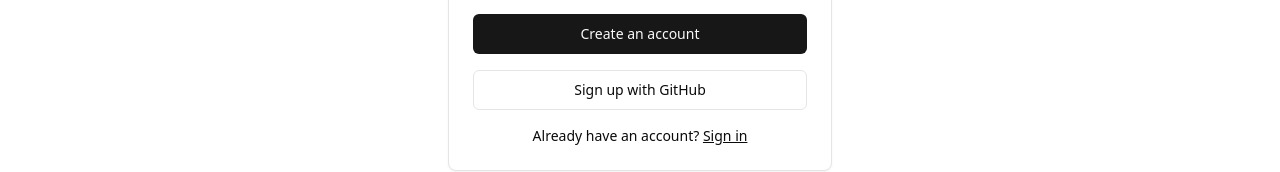
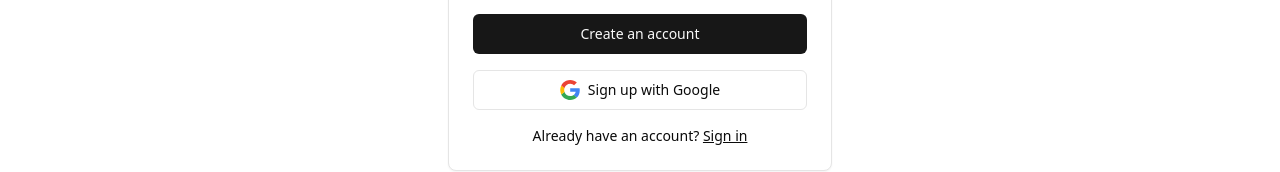
Before and after one commit to jolouie7/react-express-neon-starter, a React (Vite) app in the folder frontend/: page /sign-up in a window 1280 px wide. Shown: the part 427-599 px from the top of the page. Built offline with nearby package versions, Linux system fonts and the light colour scheme.

Commit message:
Add google icon

```diff
--- a/frontend/src/components/sign-in.tsx
+++ b/frontend/src/components/sign-in.tsx
@@ -49,7 +49,31 @@
           <Button type="submit" className="w-full">
             Login
           </Button>
-          <Button variant="outline" className="w-full">
+          <Button variant="outline" className="flex w-full items-center gap-2">
+            <svg
+              width="20"
+              height="20"
+              viewBox="0 0 256 262"
+              xmlns="http://www.w3.org/2000/svg"
+              preserveAspectRatio="xMidYMid"
+            >
+              <path
+                d="M255.878 133.451c0-10.734-.871-18.567-2.756-26.69H130.55v48.448h71.947c-1.45 12.04-9.283 30.172-26.69 42.356l-.244 1.622 38.755 30.023 2.685.268c24.659-22.774 38.875-56.282 38.875-96.027"
+                fill="#4285F4"
+              />
+              <path
+                d="M130.55 261.1c35.248 0 64.839-11.605 86.453-31.622l-41.196-31.913c-11.024 7.688-25.82 13.055-45.257 13.055-34.523 0-63.824-22.773-74.269-54.25l-1.531.13-40.298 31.187-.527 1.465C35.393 231.798 79.49 261.1 130.55 261.1"
+                fill="#34A853"
+              />
+              <path
+                d="M56.281 156.37c-2.756-8.123-4.351-16.827-4.351-25.82 0-8.994 1.595-17.697 4.206-25.82l-.073-1.73L15.26 71.312l-1.335.635C5.077 89.644 0 109.517 0 130.55s5.077 40.905 13.925 58.602l42.356-32.782"
+                fill="#FBBC05"
+              />
+              <path
+                d="M130.55 50.479c24.514 0 41.05 10.589 50.479 19.438l36.844-35.974C195.245 12.91 165.798 0 130.55 0 79.49 0 35.393 29.301 13.925 71.947l42.211 32.783c10.59-31.477 39.891-54.251 74.414-54.251"
+                fill="#EB4335"
+              />
+            </svg>
             Login with Google
           </Button>
         </div>
--- a/frontend/src/components/sign-up.tsx
+++ b/frontend/src/components/sign-up.tsx
@@ -50,8 +50,32 @@
           <Button type="submit" className="w-full">
             Create an account
           </Button>
-          <Button variant="outline" className="w-full">
-            Sign up with GitHub
+          <Button variant="outline" className="flex w-full items-center gap-2">
+            <svg
+              width="20"
+              height="20"
+              viewBox="0 0 256 262"
+              xmlns="http://www.w3.org/2000/svg"
+              preserveAspectRatio="xMidYMid"
+            >
+              <path
+                d="M255.878 133.451c0-10.734-.871-18.567-2.756-26.69H130.55v48.448h71.947c-1.45 12.04-9.283 30.172-26.69 42.356l-.244 1.622 38.755 30.023 2.685.268c24.659-22.774 38.875-56.282 38.875-96.027"
+                fill="#4285F4"
+              />
+              <path
+                d="M130.55 261.1c35.248 0 64.839-11.605 86.453-31.622l-41.196-31.913c-11.024 7.688-25.82 13.055-45.257 13.055-34.523 0-63.824-22.773-74.269-54.25l-1.531.13-40.298 31.187-.527 1.465C35.393 231.798 79.49 261.1 130.55 261.1"
+                fill="#34A853"
+              />
+              <path
+                d="M56.281 156.37c-2.756-8.123-4.351-16.827-4.351-25.82 0-8.994 1.595-17.697 4.206-25.82l-.073-1.73L15.26 71.312l-1.335.635C5.077 89.644 0 109.517 0 130.55s5.077 40.905 13.925 58.602l42.356-32.782"
+                fill="#FBBC05"
+              />
+              <path
+                d="M130.55 50.479c24.514 0 41.05 10.589 50.479 19.438l36.844-35.974C195.245 12.91 165.798 0 130.55 0 79.49 0 35.393 29.301 13.925 71.947l42.211 32.783c10.59-31.477 39.891-54.251 74.414-54.251"
+                fill="#EB4335"
+              />
+            </svg>
+            Sign up with Google
           </Button>
         </div>
         <div className="mt-4 text-center text-sm">
```
